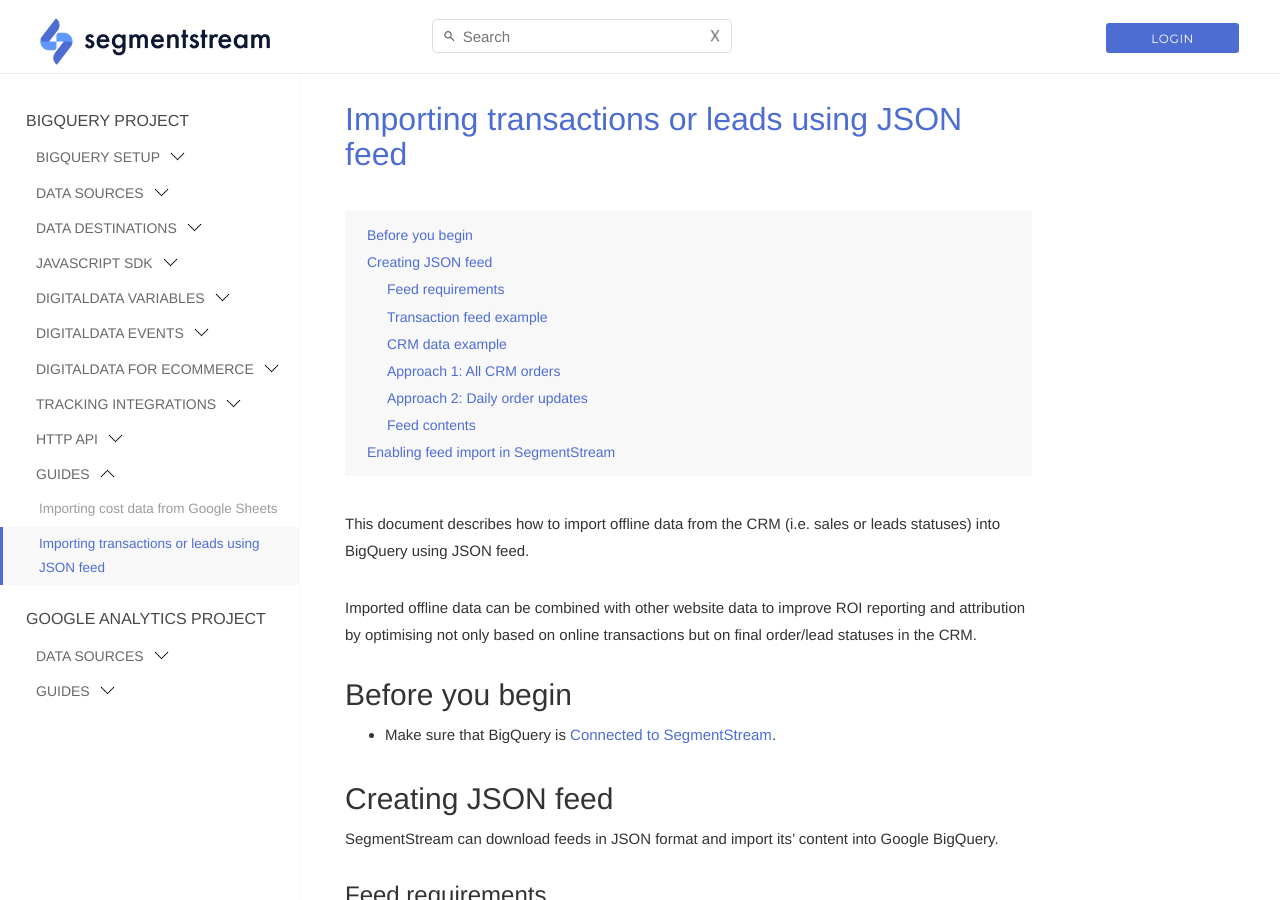
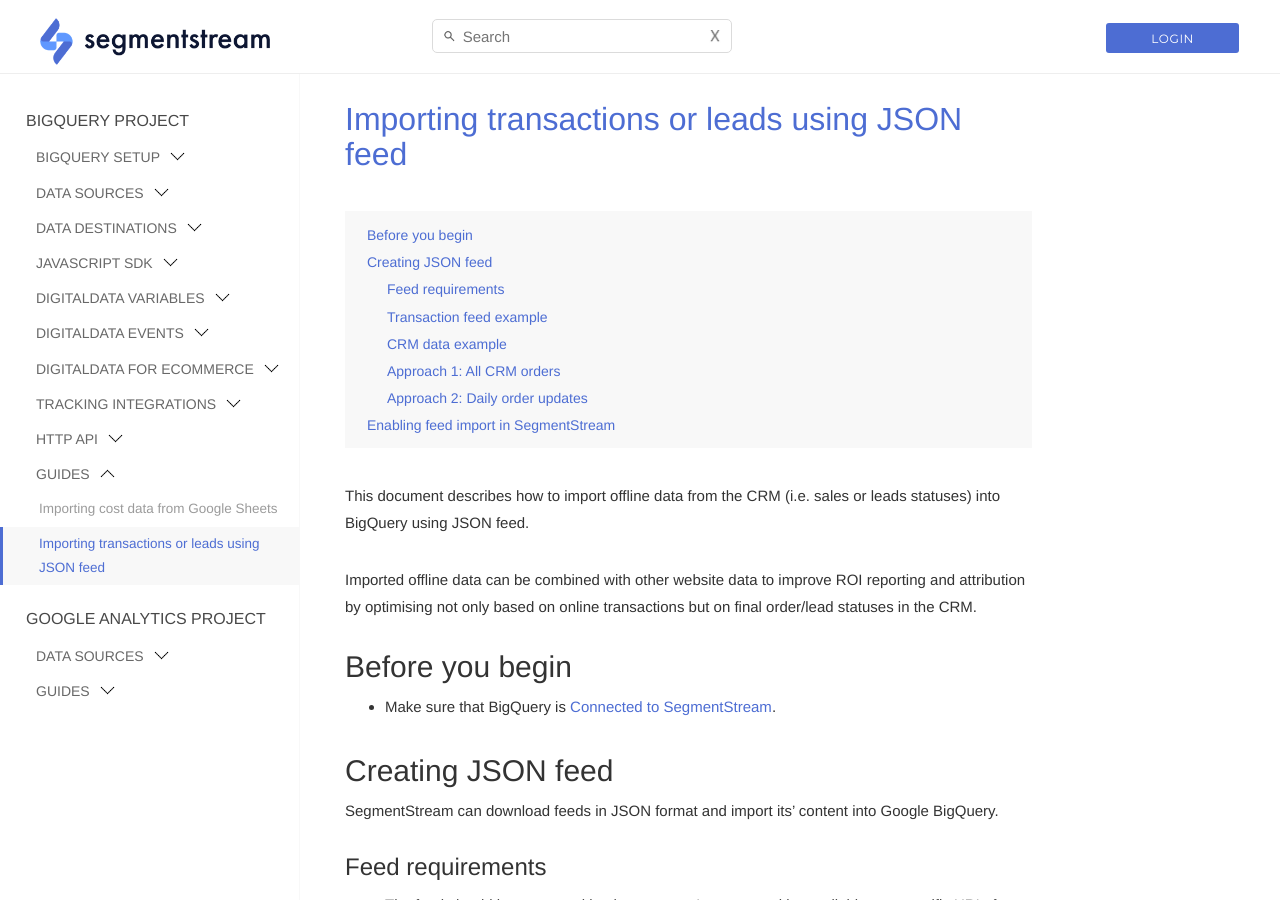
Before and after one commit to segmentstream-com/segmentstream-com.github.io, a Jekyll site: the page built from _docs/guides/json-feed-offline-data-import.md, in a window 1280 px wide and 900 px high. Built offline with Jekyll 4.4.1, drawn with Linux system fonts in a browser that asks for light colours; nearby versions of some CDN libraries.

Commit message:
fix table of contents

```diff
--- a/_docs/guides/json-feed-offline-data-import.md
+++ b/_docs/guides/json-feed-offline-data-import.md
@@ -15,7 +15,6 @@
       <li><a href="#crm-data-example">CRM data example</a></li>
       <li><a href="#all-orders">Approach 1: All CRM orders</a></li>
       <li><a href="#daily-updates">Approach 2: Daily order updates</a></li>
-      <li><a href="#feed-contents">Feed contents</a></li>
     </ul>
   </li>
   <li><a href="#enabling-feed-import">Enabling feed import in SegmentStream</a></li>
```
